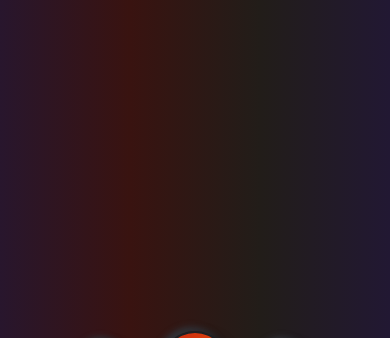
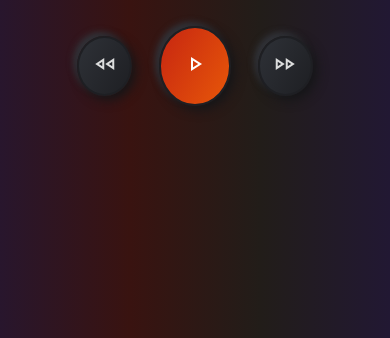
Before and after one commit to mofaunto/music-player, a website: page index.html in a window 390 px wide. Shown: the part 506-844 px from the top of the page. Drawn offline with nearby package versions, Linux system fonts and the light colour scheme.

Commit message:
working with media queries

```diff
--- a/styles.css
+++ b/styles.css
@@ -228,7 +228,6 @@ small {
   }
   .controls {
     width: 100%;
-    height: 100%;
     display: flex;
     flex-direction: row;
     justify-content: center;
@@ -262,7 +261,6 @@ small {
   }
   .controls {
     width: 100%;
-    height: 100%;
     display: flex;
     flex-direction: row;
     justify-content: center;
@@ -297,7 +295,6 @@ small {
   }
   .controls {
     width: 100%;
-    height: 100%;
     display: flex;
     flex-direction: row;
     justify-content: center;
```
